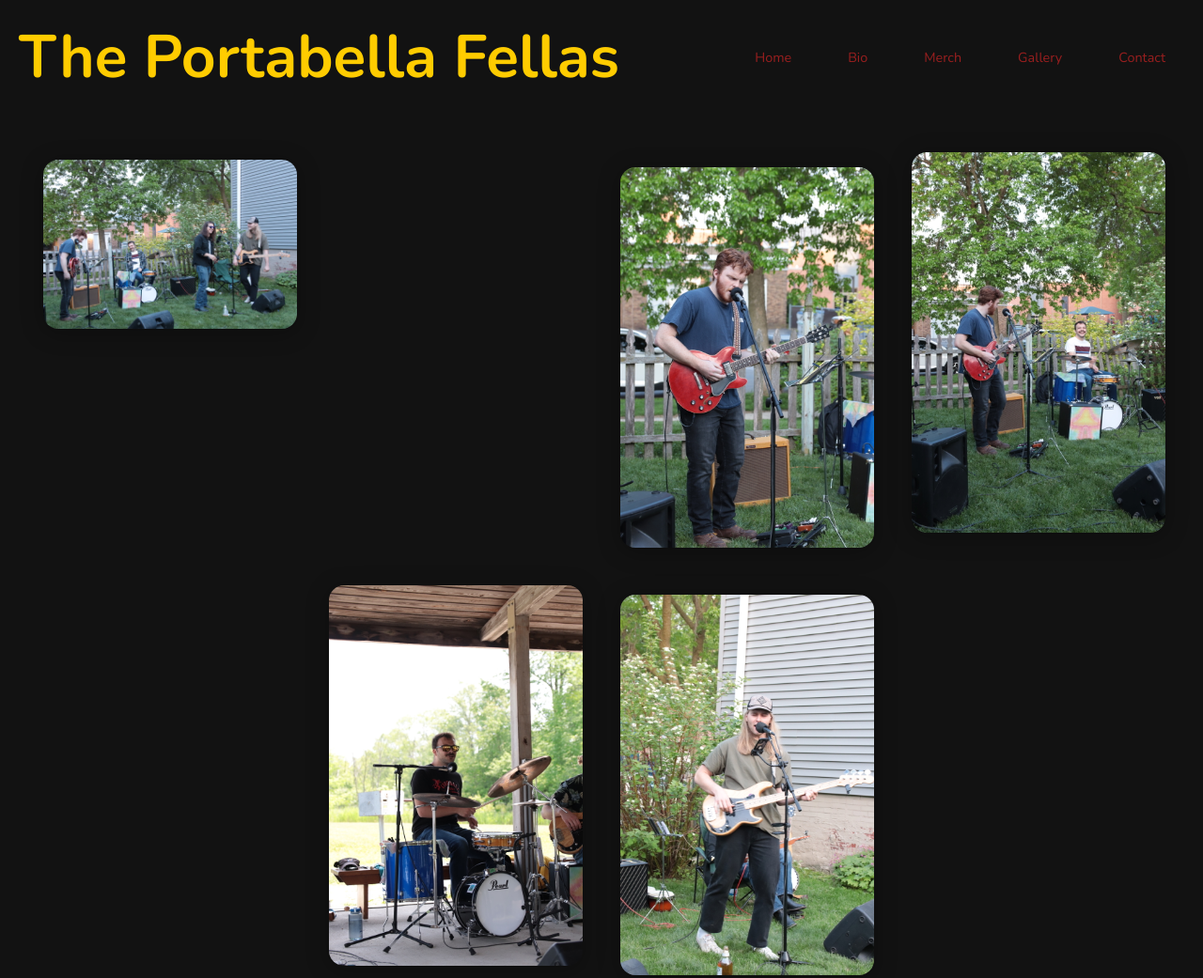
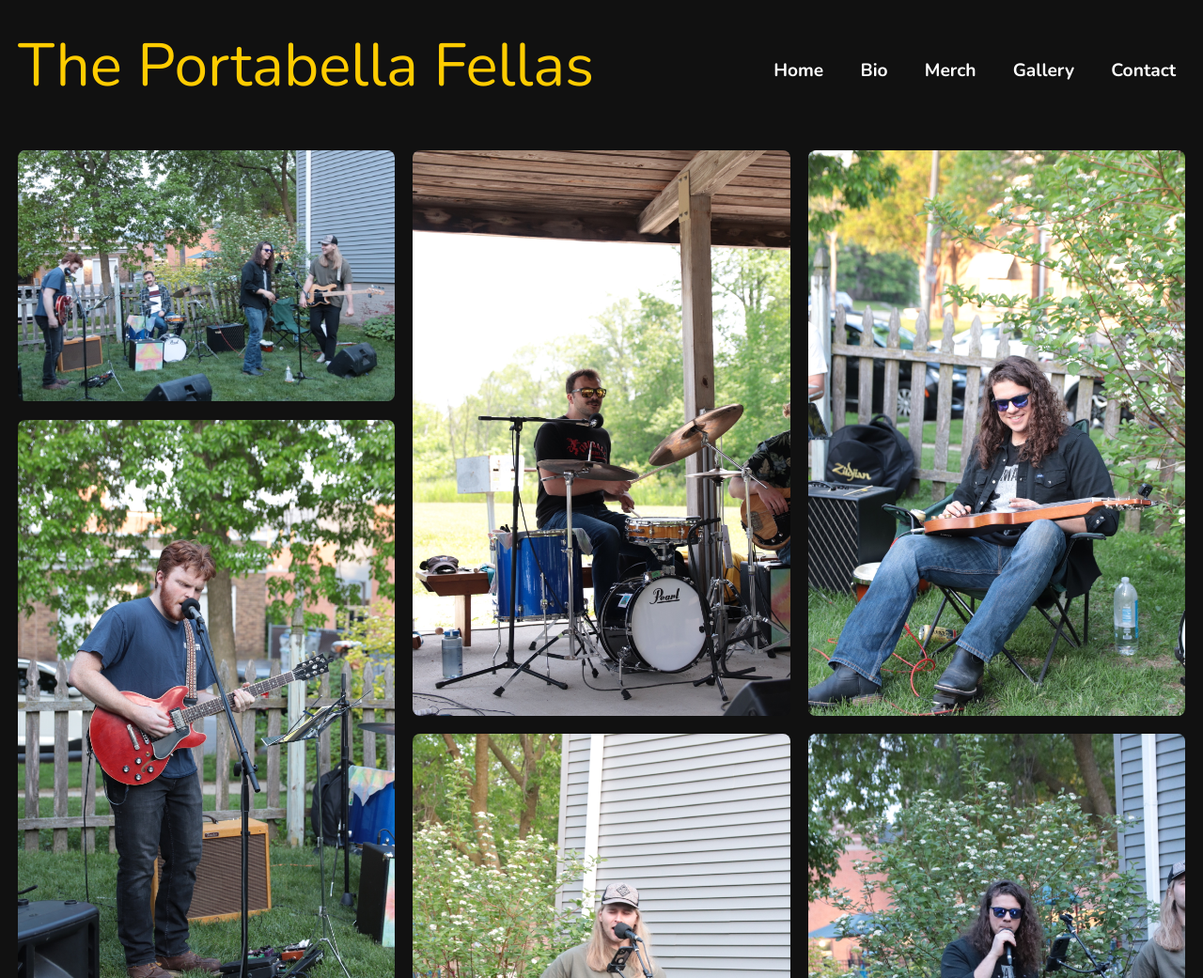
Before and after one commit to Jcarth3w/Portabella-Site, a website: page Gallery.html in a window 1280 px wide. Shown: the top 1041 px of the page at 94% size. Drawn offline with nearby package versions, Linux system fonts and the light colour scheme.

Commit message:
Update bio page, fix general css

```diff
--- a/Styles/Gallery.css
+++ b/Styles/Gallery.css
@@ -1,33 +1,59 @@
-/* Scattered Gallery Styles */
+body {
+  font-family: 'Nunito', sans-serif;
+  margin: 0;
+  padding: 0;
+  background-color: #111;
+  color: white;
+}
 
-/* Masonry-style Gallery Grid */
+.site-header {
+  text-align: center;
+  padding: 1rem;
+}
+
+.site-header h1 {
+  margin: 0;
+}
+
+.site-header nav {
+  margin-top: 0.5rem;
+}
+
+.site-header nav a {
+  margin: 0 0.5rem;
+  text-decoration: none;
+  color: white;
+  font-weight: bold;
+}
+
 .gallery-grid {
-  display: grid;
-  grid-template-columns: repeat(auto-fit, minmax(250px, 1fr));
-  gap: var(--spacing-lg);
-  padding: var(--spacing-lg);
+  column-count: 3; /* Number of columns */
+  column-gap: 1rem;
+  padding: 1rem;
 }
+
 .gallery-grid img {
   width: 100%;
-  height: auto;
-  border-radius: 16px;
-  box-shadow: 0 4px 24px rgba(0,0,0,0.3);
-  object-fit: cover;
-  transition: transform 0.3s, margin 0.3s;
-}
-
-/* Slight offset for each image */
-.gallery-grid img:nth-child(1) { margin-top: 8px; margin-left: 6px; }
-.gallery-grid img:nth-child(3) { margin-top: 16px; margin-right: 10px; }
-.gallery-grid img:nth-child(5) { margin-bottom: 12px; margin-left: 14px; }
-.gallery-grid img:nth-child(7) { margin-top: 10px; margin-right: 8px; }
-.gallery-grid img:nth-child(9) { margin-bottom: 18px; margin-left: 10px; }
-.gallery-grid img:hover {
-  transform: scale(1.08) rotate(-2deg);
-  z-index: 2;
+  margin-bottom: 1rem;
+  border-radius: 8px;
+  display: block;
+  transition: transform 0.3s ease, box-shadow 0.3s ease;
 }
 
 .gallery-grid img:hover {
-  transform: scale(1.08) rotate(-2deg);
-  z-index: 2;
+  transform: scale(1.05);
+  box-shadow: 0px 8px 20px rgba(0,0,0,0.5);
 }
+
+
+@media (max-width: 900px) {
+  .gallery-grid {
+    column-count: 2;
+  }
+}
+
+@media (max-width: 600px) {
+  .gallery-grid {
+    column-count: 1;
+  }
+}
--- a/Styles/GenPage.css
+++ b/Styles/GenPage.css
@@ -23,14 +23,22 @@
     --max-width: 1200px;
 }
 
-body {
+/* Base Styles */
+html, body {
     background-color: var(--background-color);
     color: var(--text-color);
-        font-family: 'Nunito', Arial, sans-serif;
+    font-family: 'Nunito', sans-serif !important;
     margin: 0;
     padding: 0;
     font-size: var(--font-md);
     line-height: 1.6;
+}
+
+/* Force Nunito for all headings */
+h1, h2, h3, h4, h5, h6 {
+    font-family: 'Nunito', sans-serif !important;
+    font-weight: 500;
+    margin: 0;
 }
 
 /* Header */
@@ -44,7 +52,6 @@ body {
 }
 
 .site-header h1 {
-    margin: 0;
     font-size: var(--font-lg);
     color: var(--secondary-color);
 }
@@ -57,14 +64,12 @@ body {
 }
 
 .site-header nav a {
+    font-family: 'Nunito', sans-serif !important;
+    margin: 0 0.5rem;
     text-decoration: none;
-    color: var(--nav-text-color);
-    font-weight: 500;
-    font-size: var(--font-sm);
-    padding: var(--spacing-sm) var(--spacing-md);
-    border-radius: 8px;
-    background: transparent;
-    transition: color 0.3s ease, background 0.3s ease;
+    color: white;
+    font-weight: bold;
+    transition: all 0.2s ease;
 }
 
 .site-header nav a:hover {
@@ -86,6 +91,14 @@ body {
     border-radius: 16px;
 }
 
+/* Footer */
+footer {
+    text-align: center;
+    padding: var(--spacing-md);
+    font-size: var(--font-sm);
+    color: var(--text-color);
+}
+
 /* Responsive tweaks */
 @media (max-width: 768px) {
     .site-header {
```
Also changed, not shown: Bio.html (+6 -2 lines), Gallery.html (+1 -1 lines).
